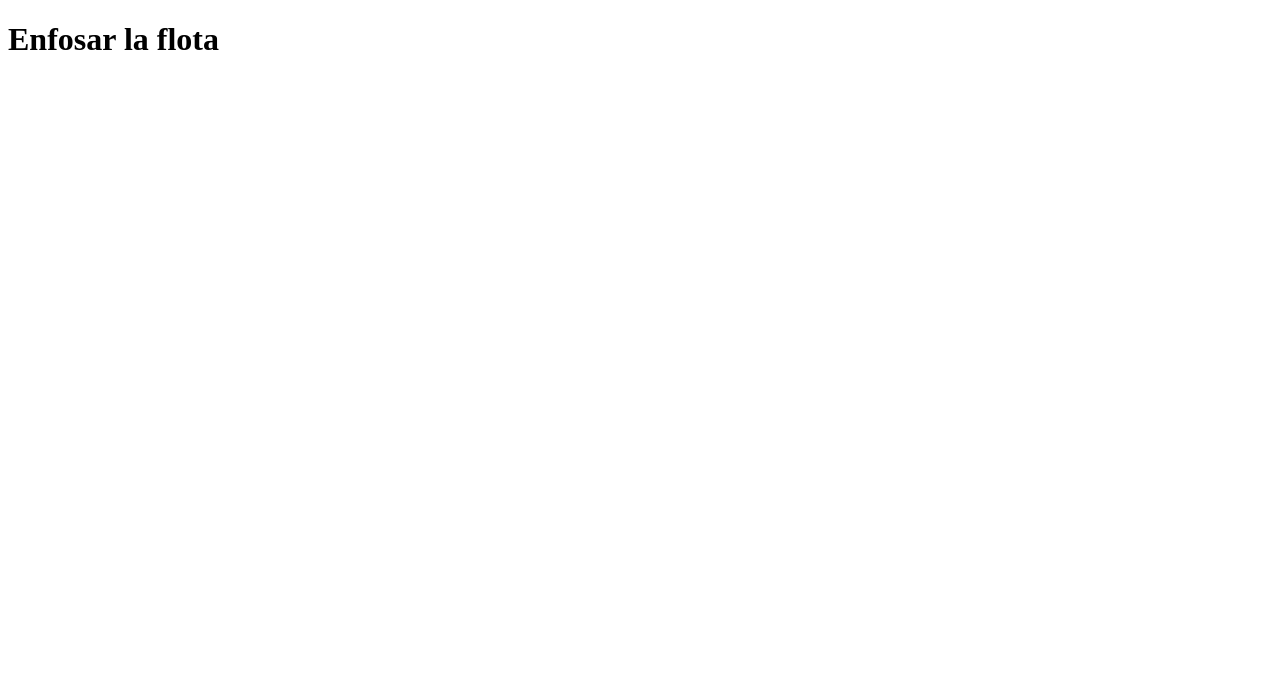
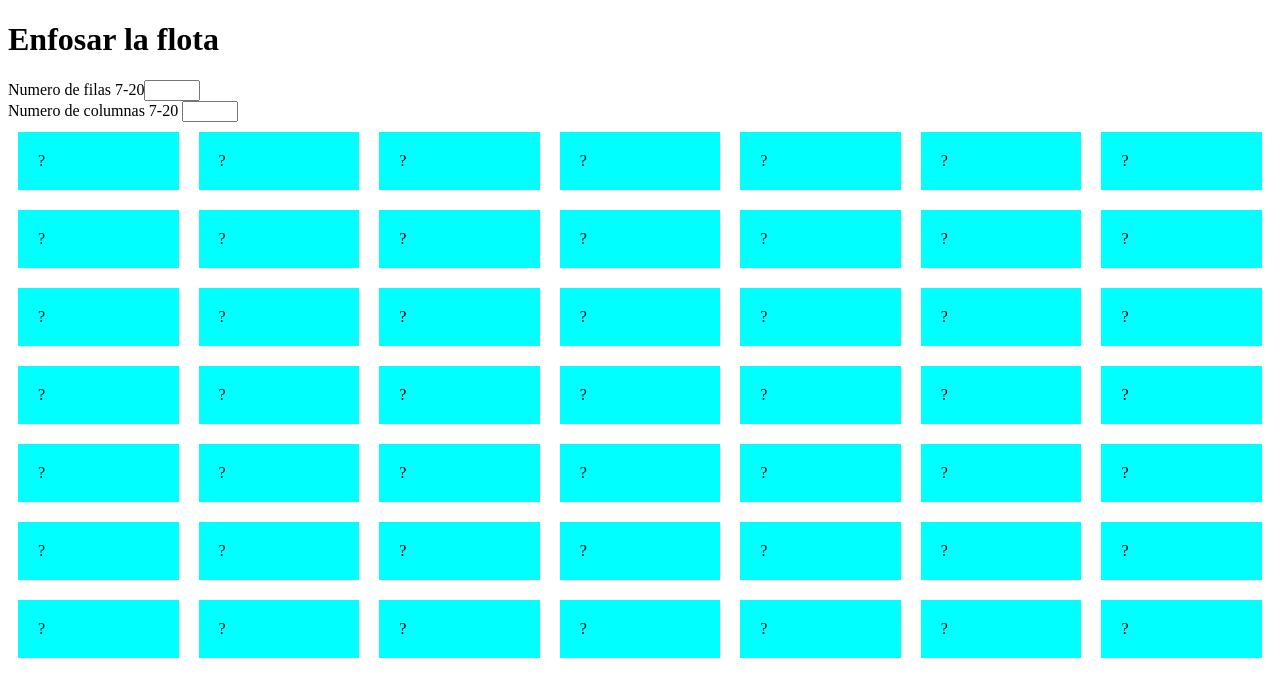
Before and after one commit to ilinaresDAW/EnfonsarLaFlota, a plain HTML site: page Front/index.html in a window 1280 px wide. Drawn offline with Linux system fonts and the light colour scheme.

Commit message:
tablaHTML

```diff
--- a/Front/index.css
+++ b/Front/index.css
@@ -0,0 +1,11 @@
+.tabla {
+    display: grid;
+    grid-template-columns: repeat(7, 1fr);
+}
+
+.casilla {
+    background-color: aqua;
+    padding: 20px;
+    margin: 10px;
+    cursor: pointer;
+}
--- a/Front/index.html
+++ b/Front/index.html
@@ -1,14 +1,83 @@
 <!DOCTYPE html>
 <html lang="en">
+
 <head>
     <meta charset="UTF-8">
     <meta name="viewport" content="width=device-width, initial-scale=1.0">
     <title>Document</title>
     <link rel="stylesheet" href="index.css">
 </head>
+
 <body>
     <h1>Enfosar la flota</h1>
+    <div id="bloc1" class="bloc1">
+        <label for="filas">Numero de filas 7-20</label><input type="number" id="filas" min="7" max="20"><br>
+        <label for="columnas"></label>Numero de columnas 7-20 <input type="number" id="columnas" min="7" max="20"><br>
 
+    </div>
+    <div id="bloc2" class="bloc2">
+        <div id="tabla" class="tabla">
+                    <div id="00" class="casilla">?</div>
+                    <div id="01" class="casilla">?</div>
+                    <div id="02" class="casilla">?</div>
+                    <div id="03" class="casilla">?</div>
+                    <div id="04" class="casilla">?</div>
+                    <div id="05" class="casilla">?</div>
+                    <div id="06" class="casilla">?</div>
+
+                    <div id="10" class="casilla">?</div>
+                    <div id="11" class="casilla">?</div>
+                    <div id="12" class="casilla">?</div>
+                    <div id="13" class="casilla">?</div>
+                    <div id="14" class="casilla">?</div>
+                    <div id="15" class="casilla">?</div>
+                    <div id="16" class="casilla">?</div>
+
+                    <div id="20" class="casilla">?</div>
+                    <div id="21" class="casilla">?</div>
+                    <div id="22" class="casilla">?</div>
+                    <div id="23" class="casilla">?</div>
+                    <div id="24" class="casilla">?</div>
+                    <div id="25" class="casilla">?</div>
+                    <div id="26" class="casilla">?</div>
+
+                    <div id="30" class="casilla">?</div>
+                    <div id="31" class="casilla">?</div>
+                    <div id="32" class="casilla">?</div>
+                    <div id="33" class="casilla">?</div>
+                    <div id="34" class="casilla">?</div>
+                    <div id="35" class="casilla">?</div>
+                    <div id="36" class="casilla">?</div>
+
+                    <div id="40" class="casilla">?</div>
+                    <div id="41" class="casilla">?</div>
+                    <div id="42" class="casilla">?</div>
+                    <div id="43" class="casilla">?</div>
+                    <div id="44" class="casilla">?</div>
+                    <div id="45" class="casilla">?</div>
+                    <div id="46" class="casilla">?</div>
+
+                    <div id="50" class="casilla">?</div>
+                    <div id="51" class="casilla">?</div>
+                    <div id="52" class="casilla">?</div>
+                    <div id="53" class="casilla">?</div>
+                    <div id="54" class="casilla">?</div>
+                    <div id="55" class="casilla">?</div>
+                    <div id="56" class="casilla">?</div>
+
+                    <div id="60" class="casilla">?</div>
+                    <div id="61" class="casilla">?</div>
+                    <div id="62" class="casilla">?</div>
+                    <div id="63" class="casilla">?</div>
+                    <div id="64" class="casilla">?</div>
+                    <div id="65" class="casilla">?</div>
+                    <div id="66" class="casilla">?</div>
+        </div>
+    </div>
+    <div id="bloc3" class="bloc3">
+
+    </div>
     <script src="main.js"></script>
 </body>
+
 </html>
--- a/Front/main.js
+++ b/Front/main.js
@@ -0,0 +1 @@
+console.log("FrotnEnd iniciado")
```
